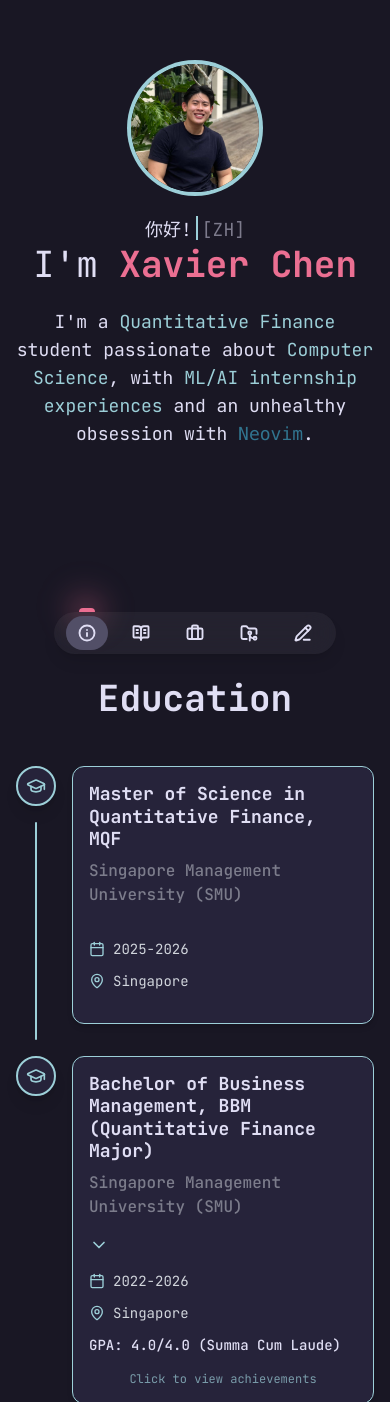
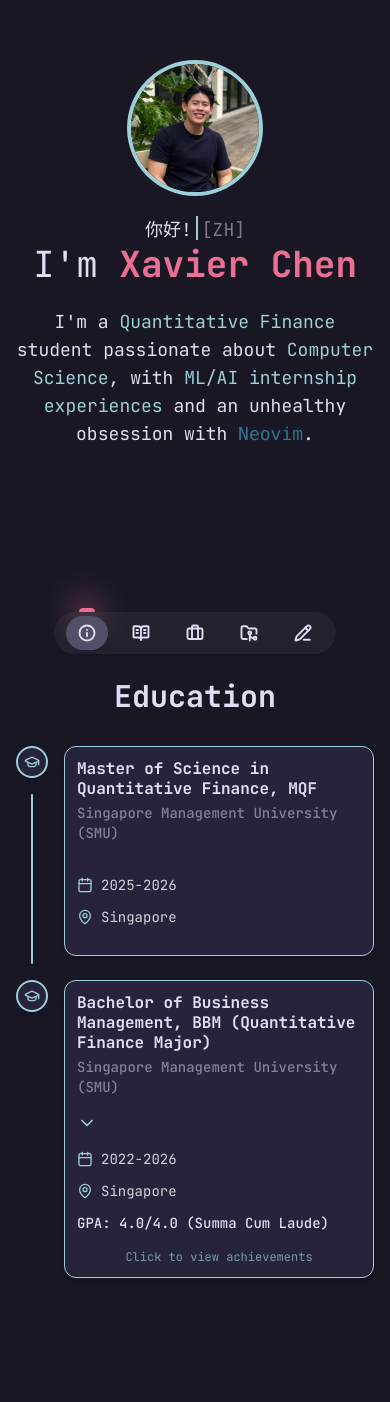
Before and after one commit to xavierchen0/portfolio-website, a React (Vite) app: page / in a window 390 px wide. Shown: the part 166-1568 px from the top of the page. Built offline with nearby package versions, Linux system fonts and the light colour scheme.

Commit message:
fix: readjust font size of education section

```diff
--- a/src/components/EducationSection.jsx
+++ b/src/components/EducationSection.jsx
@@ -65,9 +65,9 @@ export default function EducationSection({ id }) {
           whileInView={{ opacity: 1, y: 0 }}
           viewport={{ once: true }}
           transition={{ duration: 0.3 }}
-          className="mb-12 text-center"
+          className="mb-8 text-center"
         >
-          <h2 className="text-4xl font-bold">Education</h2>
+          <h2 className="text-3xl font-bold md:text-4xl">Education</h2>
         </motion.div>
 
         {/* Timeline using CSS Grid - Much more responsive */}
@@ -87,9 +87,9 @@ export default function EducationSection({ id }) {
                     type: "spring",
                     stiffness: 200,
                   }}
-                  className="bg-rosepineoverlay border-rosepinefoam flex h-10 w-10 items-center justify-center rounded-full border-2 shadow-lg md:h-12 md:w-12"
+                  className="bg-rosepineoverlay border-rosepinefoam flex h-8 w-8 items-center justify-center rounded-full border-2 shadow-lg md:h-10 md:w-10"
                 >
-                  <GraduationCap className="text-rosepinefoam h-5 w-5 md:h-6 md:w-6" />
+                  <GraduationCap className="text-rosepinefoam h-4 w-4 md:h-5 md:w-5" />
                 </motion.div>
 
                 {/* Timeline line - Only show if not last item */}
@@ -114,14 +114,14 @@ export default function EducationSection({ id }) {
                   delay: index * 0.2 + 0.4,
                   ease: "easeOut",
                 }}
-                className={`pb-8 ${index === educationData.length - 1 ? "pb-0" : ""}`}
+                className={`pb-6 ${index === educationData.length - 1 ? "pb-0" : ""}`}
               >
                 <motion.div
                   whileHover={{
                     y: -5,
                     boxShadow: "0 20px 40px rgba(235, 111, 146, 0.2)",
                   }}
-                  className={`bg-rosepineoverlay border-rosepinefoam cursor-pointer rounded-xl border p-4 shadow-md transition-all duration-300 md:p-6 ${
+                  className={`bg-rosepineoverlay border-rosepinefoam cursor-pointer rounded-xl border p-3 shadow-md transition-all duration-300 md:p-4 ${
                     expandedCard === edu.id ? "ring-rosepinefoam ring-2" : ""
                   }`}
                   onClick={() => toggleCard(edu.id)}
@@ -129,10 +129,10 @@ export default function EducationSection({ id }) {
                   {/* Card Header */}
                   <div className="mb-4 flex flex-col space-y-4 md:flex-row md:items-start md:justify-between md:space-y-0">
                     <div className="flex-1">
-                      <h3 className="mb-2 text-lg leading-tight font-bold md:text-xl">
+                      <h3 className="mb-1 leading-tight font-bold md:text-lg">
                         {edu.degree}
                       </h3>
-                      <p className="text-base font-medium text-gray-300 opacity-50 md:text-lg">
+                      <p className="text-sm font-medium opacity-50">
                         {edu.institution}
                       </p>
                     </div>
```
